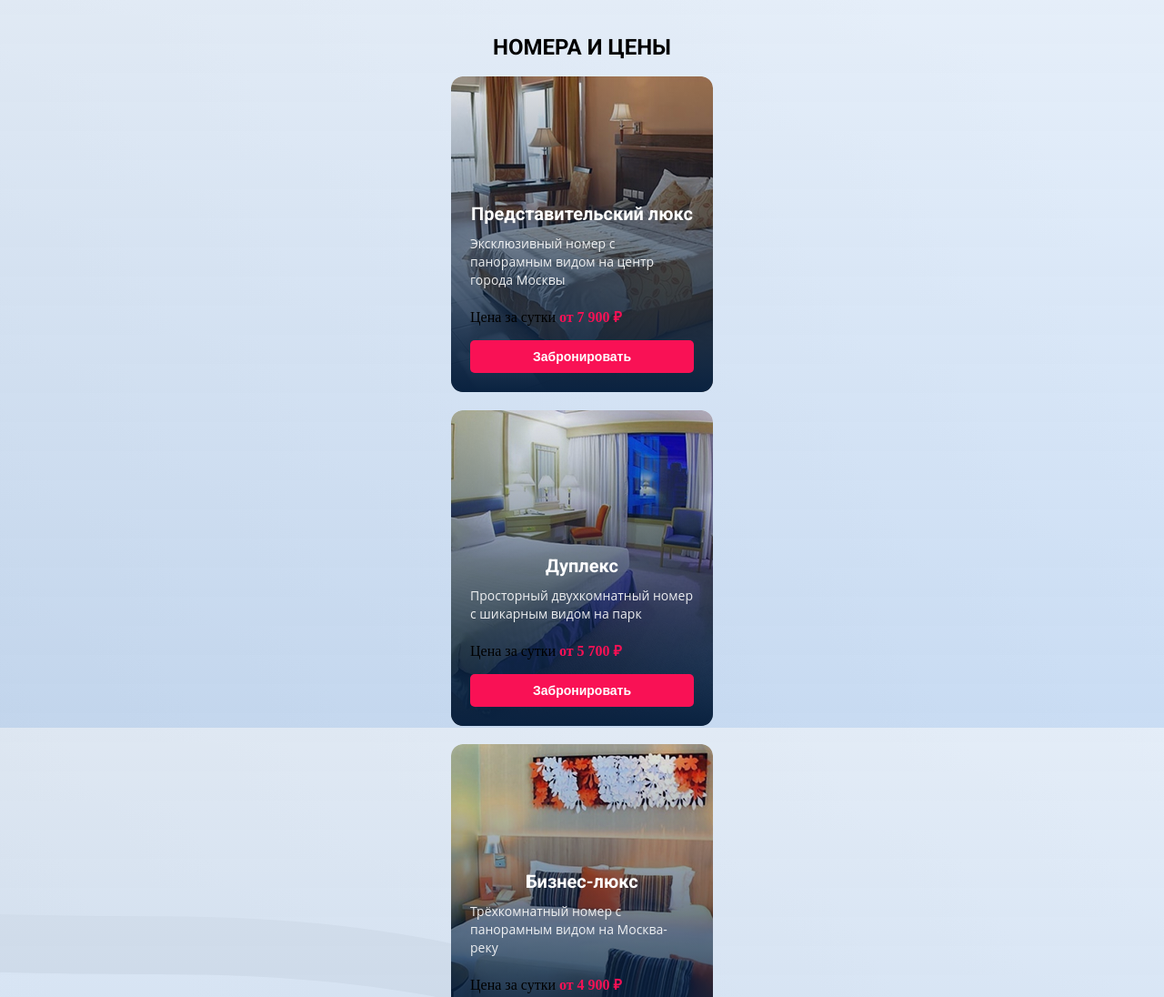
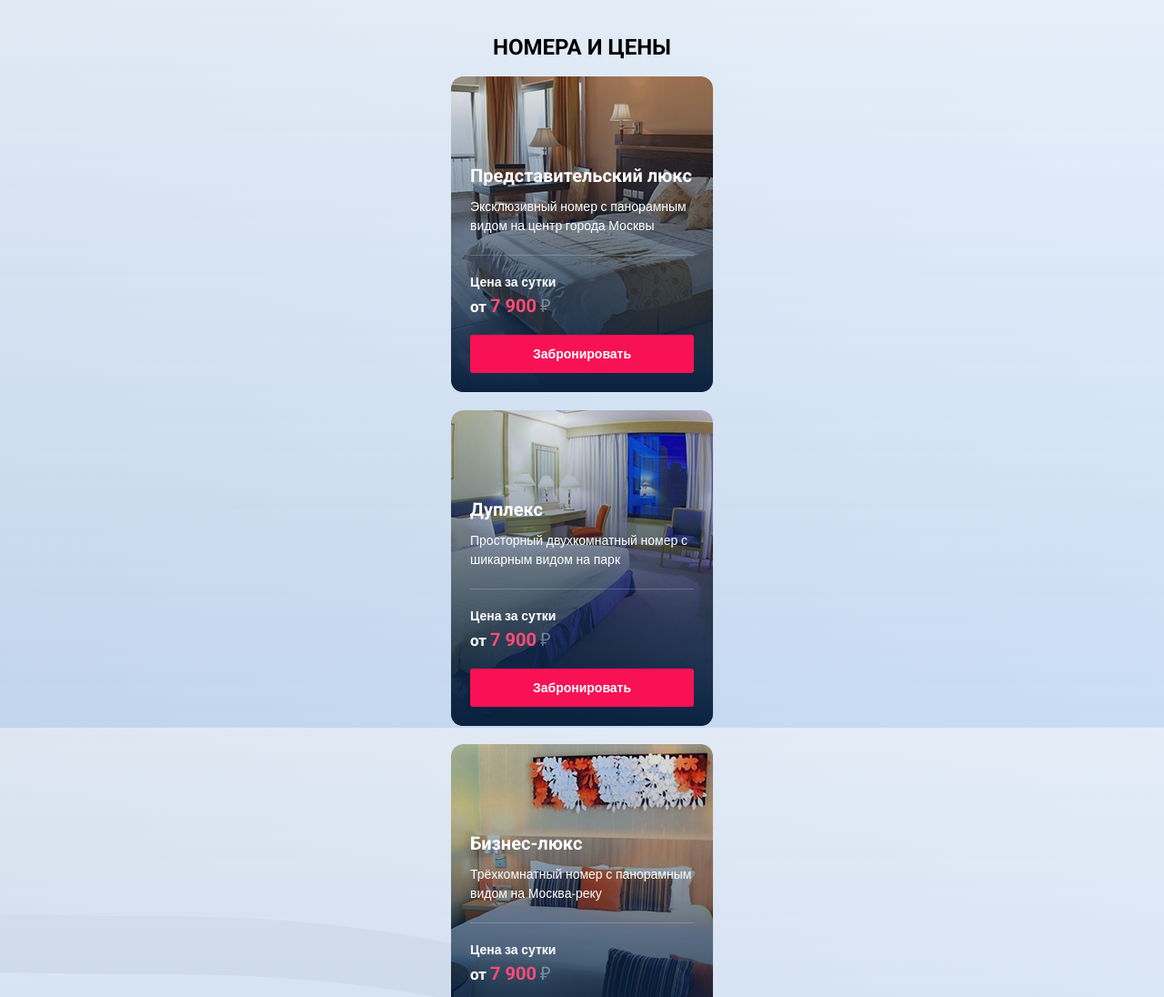
Before and after one commit to pd2sam/travelline, a website built with Vite: page index.html in a window 1280 px wide. Shown: the top 1096 px of the page at 91% size. Built offline with nearby package versions, Linux system fonts and the light colour scheme; files whose address does not match are found by name.

Commit message:
some changes

```diff
--- a/index.html
+++ b/index.html
@@ -2,9 +2,11 @@
 <html lang="en">
 
 <head>
-<link rel="preconnect" href="https://fonts.googleapis.com">
-<link rel="preconnect" href="https://fonts.gstatic.com" crossorigin>
-<link href="https://fonts.googleapis.com/css2?family=Roboto:ital,wght@0,100..900;1,100..900&display=swap" rel="stylesheet">
+  <link rel="preconnect" href="https://fonts.googleapis.com">
+  <link rel="preconnect" href="https://fonts.gstatic.com" crossorigin>
+  <link
+    href="https://fonts.googleapis.com/css2?family=Open+Sans:ital,wght@0,300..800;1,300..800&family=Roboto:ital,wght@0,100..900;1,100..900&display=swap"
+    rel="stylesheet">
   <link rel="stylesheet" href="./src/css/style.css">
   <meta charset="UTF-8">
   <meta name="viewport" content="width=device-width, initial-scale=1.0">
@@ -29,7 +31,11 @@
           <div class="hotel-card__footer">
             <div class="hotel-card__price-block">
               <span class="hotel-card__price-label">Цена за сутки</span>
-              <span class="hotel-card__price-value">от 7 900 ₽</span>
+              <div class="hotel-card__price-value">
+                <span class="hotel-card__price-prefix">от</span>
+                <span class="hotel-card__price-number">7 900</span>
+                <span class="hotel-card__currency">₽</span>
+              </div>
             </div>
             <button class="hotel-card__button" type="button">Забронировать</button>
           </div>
@@ -48,7 +54,11 @@
           <div class="hotel-card__footer">
             <div class="hotel-card__price-block">
               <span class="hotel-card__price-label">Цена за сутки</span>
-              <span class="hotel-card__price-value">от 5 700 ₽</span>
+              <div class="hotel-card__price-value">
+                <span class="hotel-card__price-prefix">от</span>
+                <span class="hotel-card__price-number">7 900</span>
+                <span class="hotel-card__currency">₽</span>
+              </div>
             </div>
             <button class="hotel-card__button" type="button">Забронировать</button>
           </div>
@@ -67,7 +77,11 @@
           <div class="hotel-card__footer">
             <div class="hotel-card__price-block">
               <span class="hotel-card__price-label">Цена за сутки</span>
-              <span class="hotel-card__price-value">от 4 900 ₽</span>
+              <div class="hotel-card__price-value">
+                <span class="hotel-card__price-prefix">от</span>
+                <span class="hotel-card__price-number">7 900</span>
+                <span class="hotel-card__currency">₽</span>
+              </div>
             </div>
             <button class="hotel-card__button" type="button">Забронировать</button>
           </div>
--- a/src/css/style.css
+++ b/src/css/style.css
@@ -1,5 +1,3 @@
-
-
 :root {
     --color-primary-1: #f91155;
     --color-primary-2: #ff4b77;
@@ -9,7 +7,6 @@
     --text-white: #ffffff;
 
     --bg-gradient-card-shadow: linear-gradient(180deg, rgba(10, 34, 64, 0.1) 0%, #0A2240 100%);
-;
     --bg-gradient-page: linear-gradient(180deg, rgba(222, 237, 255, 0.6) 0%, rgba(166, 204, 250, 0.5) 100%);
 
 
@@ -53,17 +50,24 @@ body {
 }
 
 .hotel-card__button {
+   display: flex;
+  align-items: center;
+  justify-content: center;
   width: 100%;
-    background-color: var(--color-primary-1);
-    color: #ffffff;
+  height: 42px;
+  background: var(--color-primary-1);
   border: none;
-    padding: 10px 24px;
-    border-radius: 5px;
+  border-radius: 3px;
+  margin-top: 16px;
+  padding: 0;
+  cursor: pointer;
+  font-family: var(--font-body);
+  font-weight: 700;
   font-size: 14px;
-    cursor: pointer;
-    font-weight: 700;
-    transition: background-color 0.2s ease;
+  line-height: 1.71;
+  color: #FFFFFF;
   text-align: center;
+  transition: opacity 0.2s ease;
 }
 
 .hotel-card__button:hover {
@@ -75,73 +79,96 @@ body {
 }
 
 .hotel-card__content {
-    position: absolute;
-    top: 0;
-    left: 0;
-    right: 0;
-    bottom: 0;
+    position: relative;
   z-index: 2;
-
-    /* Внутренние отступы, чтобы текст не прилипал к краям */
-    padding: 21px;
-
   display: flex;
   flex-direction: column;
-    /* Это прижмет всё содержимое к низу карточки */
-    justify-content: flex-end;
+  height: 100%;
+  padding: 21px; /* Справа, слева и снизу по 21px */
+  box-sizing: border-box;
   background: var(--bg-gradient-card-shadow);
 }
 
 .hotel-card {
     position: relative;
-    width: 100%;
-    max-width: 288px;
+    width: 288px;
     height: 347px;
     border-radius: 13px;
     overflow: hidden;
+    color: var(--text-white);
     display: flex;
-    margin: 0 auto;
+    box-sizing: border-box;
 }
 
 .hotel-card__name {
-    font-family: 'Roboto', sans-serif;
-    color: var(--text-white);
+  margin: 0;
+  margin-top: auto;
+  font-family: var(--font-header);
+  font-weight: 700;
   font-size: 20px;
-    font-weight: 700;
-    margin: 0 0 10px 0; /* Отступ только снизу */
     line-height: 1.3;
-    letter-spacing: 0;
-    width: 100%;
-    max-width: 246px;
-    text-align: center;
 }
 
 .hotel-card__description {
+margin: 10px 0 0 0; /* 10px от названия */
+  width: 246px;
   font-family: var(--font-body);
   font-size: 14px;
-    line-height: 1.4;
-    margin: 0 0 20px 0; /* Отступ до блока цены */
-    color: rgba(255, 255, 255, 0.9); /* Чуть прозрачный белый */
+  line-height: 1.5; /* 21px */
 }
 
 .hotel-card__footer {
   display: flex;
-    flex-direction: column; /* Цена и кнопка друг под другом */
-    gap: 15px; /* Расстояние между ценой и кнопкой */
+  flex-direction: column;
 }
 
 .hotel-card__price-block {
-    font-size: 16px;
-    font-weight: 400;
+    margin-top: 18px;
 }
 
 .hotel-card__price-value {
-    color: var(--color-primary-1);
+    display: flex;
+    align-items: baseline;
+    gap: 4px;
+}
+
+.hotel-card__price-label {
+    font-family: var(--font-body);
     font-weight: 700;
+    font-size: 14px;
+    line-height: 1.5;
+    color: var(--text-white);
+    vertical-align: middle;
+}
+
+.hotel-card__price-prefix {
+    font-family: var(--font-header);
+    font-weight: 700;
+    font-size: 17px;
+    line-height: 1.41;
+    color: var(--text-white);
+    vertical-align: middle;
+}
+
+.hotel-card__price-number {
+    font-family: var(--font-header);
+    font-weight: 700;
+    font-size: 20px;
+    line-height: 1.6;
+    color: var(--color-primary-2);
+    vertical-align: middle;
+}
+
+.hotel-card__currency {
+    font-family: var(--font-body);
+    font-weight: 400;
+    font-size: 20px;
+    line-height: 1.6;
+    color: #FFFFFF60;
+    vertical-align: middle;
 }
 
 .hotel-card__image-container {
-
     position: absolute;
     top: 0;
     left: 0;
@@ -159,7 +186,16 @@ body {
 .cards-grid {
     width: 100%;
     display: grid;
-    grid-template-columns: 1fr; /* Одна колонка для мобилок */
+    grid-template-columns: 1fr;
     gap: 20px;
-    justify-items: center; /* Центрируем карточки в сетке */
+    justify-items: center;
 }
+
+.hotel-card__line {
+display: block;
+  width: 246px;
+  height: 1px;
+  background-color: rgba(255, 255, 255, 0.2);
+  margin-top: 22px; /* Расстояние от описания до линии */
+  flex-shrink: 0;
+}
```
Lines whose indentation alone changed are shown as unchanged.
